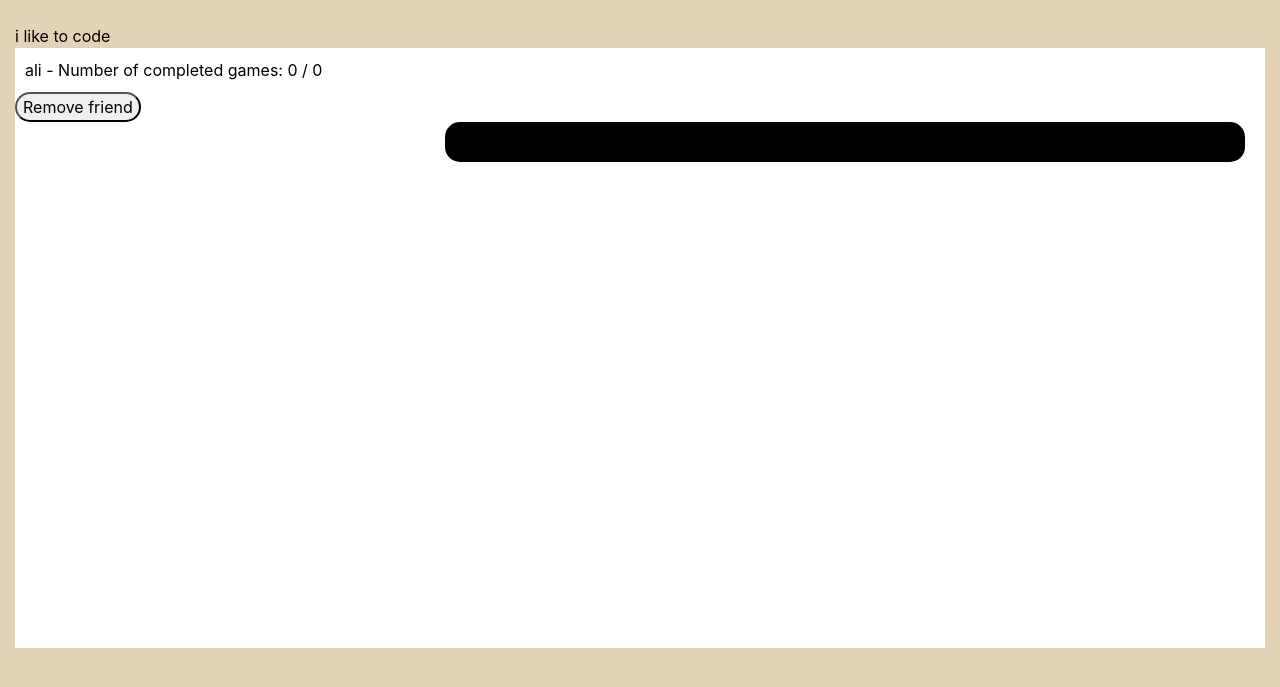
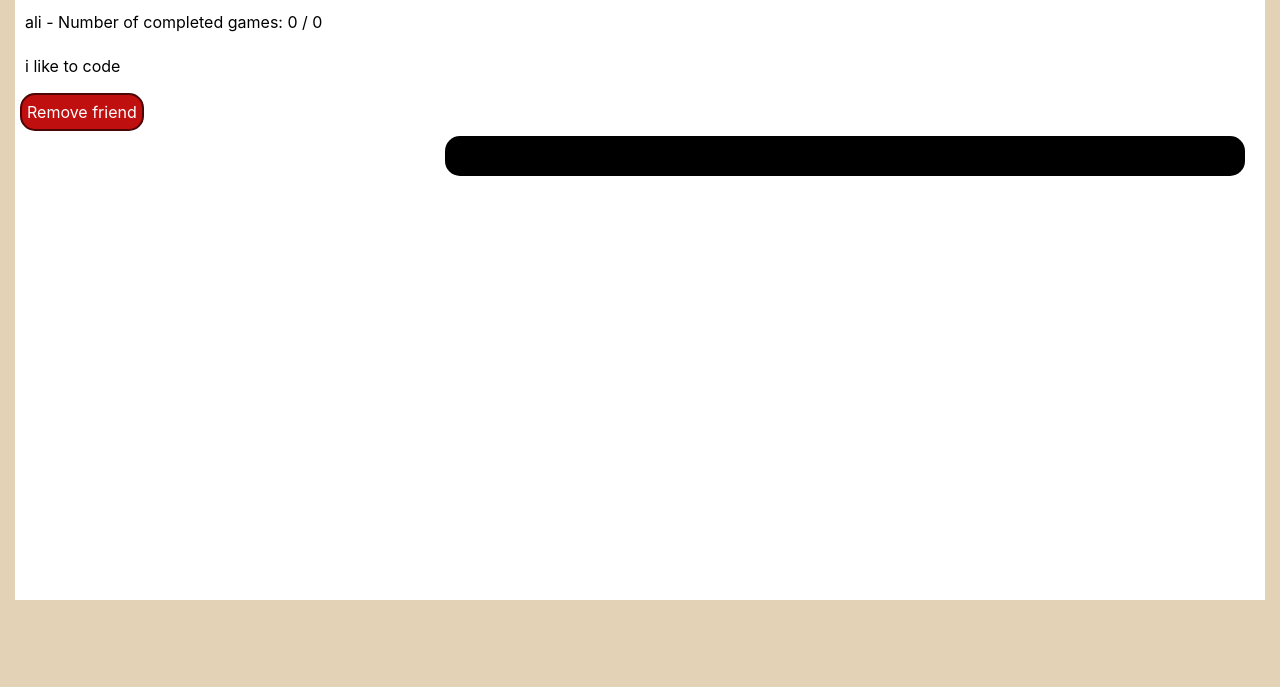
Before and after one commit to 00fff/Glibrary, a Flask app: a page that uses website/apps/auth/templates/auth/user.html in a window 1280 px wide. Shown: the part 58-745 px from the top of the page. Run offline with Flask 3, Linux system fonts and the light colour scheme; a user stored in the database is signed in.

Commit message:
Added Better Add and Remove Buttons

```diff
--- a/website/apps/auth/templates/auth/user.html
+++ b/website/apps/auth/templates/auth/user.html
@@ -10,7 +10,6 @@ My Page
 
 {% block content %}
 <link href="{{ url_for('static', filename='user.css') }}" rel="stylesheet" type="text/css">
-<br>{{ user.description }}</br>
 
 {% with messages = get_flashed_messages() %}
     {% if messages %}
@@ -23,16 +22,17 @@ My Page
 <div class="bottom-half">
 
     <p class="user-name">{{ user.username }} - Number of completed games: {{ completed_games_count }} / {{ user_owned_games|length }}
+    <p id="description">{{ user.description }}</p>
     {% if user != current_user %}
     {% if user in current_user.friends or current_user.friendships %}
     <form action="{{ url_for('auth.friends') }}" method="POST">
-        <button class="aor" type="submit">Remove friend</button>
+        <button class="removebutton" type="submit">Remove friend</button>
         <input type="hidden" name="remove_user_name" value="{{ user.username }}">
     </form>
 
     {% else %}
     <form action="{{ url_for('auth.friends') }}"  method="POST">
-        <button id="fbutton" type="submit">Add friend</button>
+        <button class="addbutton" type="submit">Add friend</button>
         <input type="hidden" name="added_user_name" value="{{ user.username }}">
     </form>
     {% endif %}
--- a/website/static/user.css
+++ b/website/static/user.css
@@ -42,8 +42,25 @@ body {
     height: 175px; /* Set a fixed height for the game box */
     overflow: hidden; /* Hide overflow content */
 }
-.aor {
-    border-radius: 20px;
+#description {
+    margin: auto;
+    padding: 10px;
+}
+.addbutton {
+    margin: 5px;
+    padding: 5px;
+    border-radius: 15px;
+    background-color: #77c4a8;
+    color: black;
+    border: 2px solid #04AA6D;
+}
+.removebutton {
+    margin: 5px;
+    padding: 5px;
+    border-radius: 15px;
+    background-color: rgb(192, 15, 15);
+    color: white;
+    border: 2px solid rgb(77, 5, 5);
 }
 #game-image {
     align-self: flex-start; /* Align the image to the top within the flex container */
```
Also changed, not shown: instance/users.sqlite3.
